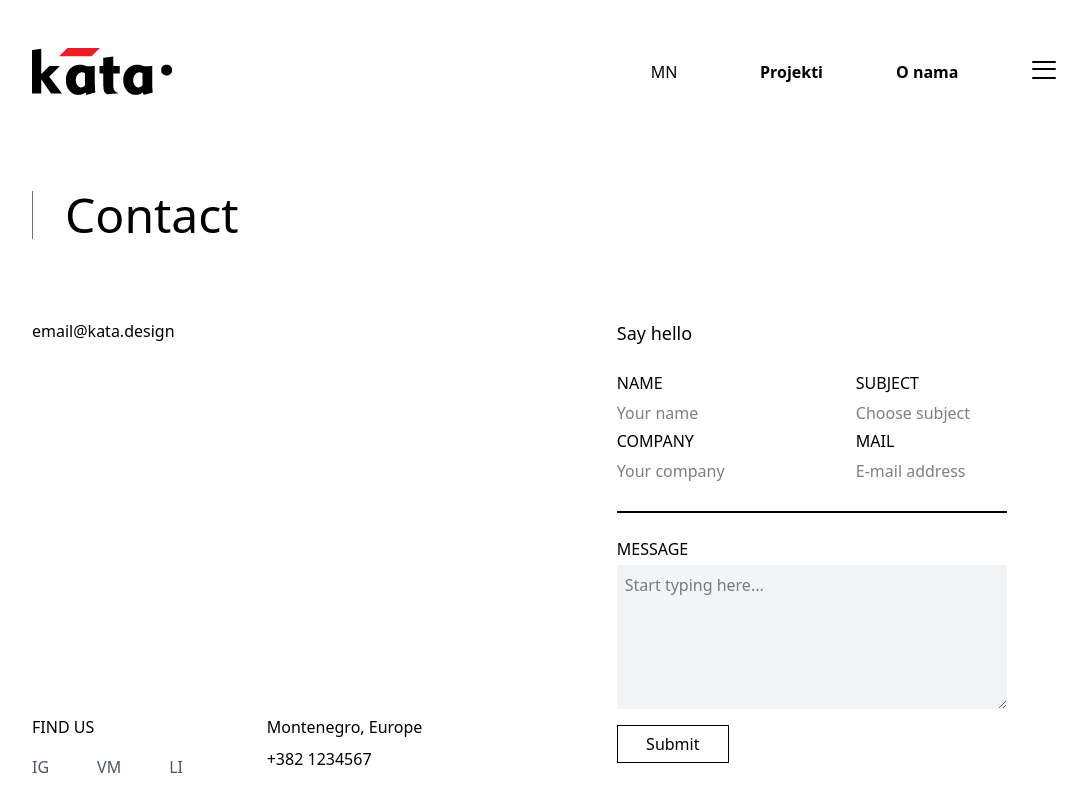
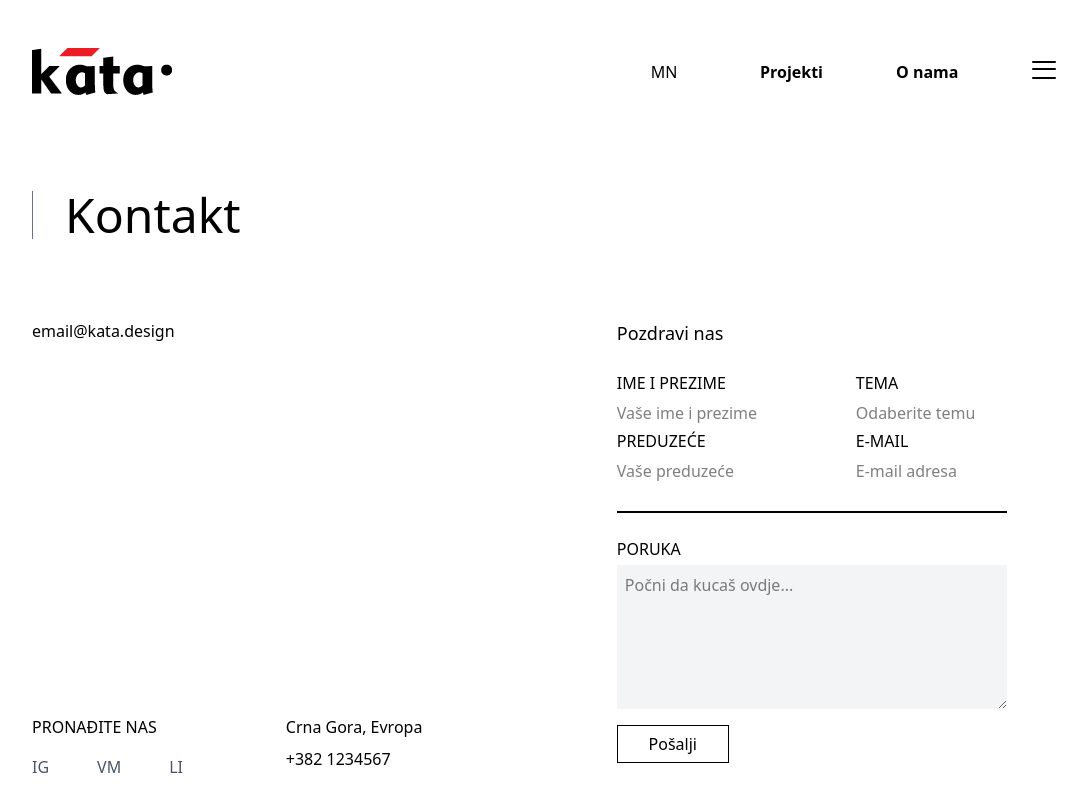
Before and after one commit to Suksii/katadesign-next, a Next.js app: page /1/contact in a window 1280 px wide. Shown: the top 812 px of the page, without its empty margins (96-1183 px from the left). Built offline with nearby package versions, Linux system fonts and the light colour scheme.

Commit message:
contact page translated

```diff
--- a/messages/en.json
+++ b/messages/en.json
@@ -11,6 +11,7 @@
     "o_nama": "About"
   },
   "ServicesPage": {
+    "usluge": "Services",
     "uslugeNaslov": "Kata Studio develops comprehensive visual solutions — from concept to execution — with a focus on:",
     "kreativni_koncepti_i_umjetnička_direkcija": {
       "title": "Creative Concepts & Art Direction",
@@ -75,5 +76,22 @@
       "Combining strategy, design, and production into a unified creative process, we collaborate with individuals and institutions through bold and strategic communication.",
       "Together, we create impact."
     ]
+  },
+  "ContactPage": {
+    "kontakt": "Contact",
+    "pronadjite_nas": "Find us",
+    "ime": "Fullname",
+    "ime_placeholder": "Your fullname",
+    "preduzece": "Company",
+    "preduzece_placeholder": "Your company",
+    "tema": "Subject",
+    "tema_placeholder": "Choose subject",
+    "mail": "Mail",
+    "mail_placeholder": "E-mail address",
+    "poruka": "Message",
+    "pisite_ovdje": "Start typing here...",
+    "crna_gora_evropa": "Crna Gora, Evropa",
+    "pozdravi_nas": "Say hello",
+    "posalji": "Submit"
   }
 }
--- a/messages/mn.json
+++ b/messages/mn.json
@@ -11,6 +11,7 @@
     "o_nama": "O nama"
   },
   "ServicesPage": {
+    "usluge": "Usluge",
     "uslugeNaslov": "Kata studio razvija kompletna vizuelna rješenja od ideje do realizacije, sa fokusom na:",
     "kreativni_koncepti_i_umjetnička_direkcija": {
       "title": "Kreativni koncepti i umjetnička direkcija",
@@ -76,5 +77,22 @@
       "Kao tim posvećen oblikovanju i realizaciji ideja, razvijamo digitalna iskustva koja povezuju potrebe klijenata sa savremenim tokovima u dizajnu i inovacijama, stvarajući rješenja koja su estetski relevantna i funkcionalno održiva.",
       "Kroz svaki projekat stvaramo komunikaciju koja se pamti."
     ]
+  },
+  "ContactPage": {
+    "kontakt": "Kontakt",
+    "pronadjite_nas": "Pronađite nas",
+    "ime": "Ime i prezime",
+    "ime_placeholder": "Vaše ime i prezime",
+    "preduzece": "Preduzeće",
+    "preduzece_placeholder": "Vaše preduzeće",
+    "tema": "Tema",
+    "tema_placeholder": "Odaberite temu",
+    "mail": "E-mail",
+    "mail_placeholder": "E-mail adresa",
+    "poruka": "Poruka",
+    "pisite_ovdje": "Počni da kucaš ovdje...",
+    "crna_gora_evropa": "Crna Gora, Evropa",
+    "pozdravi_nas": "Pozdravi nas",
+    "posalji": "Pošalji"
   }
 }
--- a/src/app/[locale]/(black-layout)/services/page.js
+++ b/src/app/[locale]/(black-layout)/services/page.js
@@ -6,7 +6,7 @@ import React from "react";
 const ServicesPage = () => {
   const t = useTranslations("ServicesPage");
   return (
-    <PagesWrapper title="Services">
+    <PagesWrapper title={t("usluge")}>
       <h2>{t("uslugeNaslov")}</h2>
       <div>
         <Services />
--- a/src/app/[locale]/(white-layout)/contact/page.js
+++ b/src/app/[locale]/(white-layout)/contact/page.js
@@ -1,11 +1,14 @@
 import SocialLinks from "@/components/SocialLinks";
 import PagesWrapper from "@/components/wrappers/PagesWrapper";
+import { useTranslations } from "next-intl";
 import React from "react";
 
 const ContactPage = () => {
+  const t = useTranslations("ContactPage");
+
   return (
     <PagesWrapper
-      title="Contact"
+      title={t("kontakt")}
       titleClassName="!text-5xl"
       layoutClassName="max-w-full"
     >
@@ -14,63 +17,65 @@ const ContactPage = () => {
           <p>email@kata.design</p>
           <div className="flex justify-between md:w-[80%]">
             <div className="flex flex-col gap-4">
-              <p className="uppercase font-medium">Find us</p>
+              <p className="uppercase font-medium">{t("pronadjite_nas")}</p>
               <SocialLinks
                 containerClassName="flex justify-between gap-8 lg:gap-12"
                 linkClassName="text-gray-600 font-medium uppercase cursor-pointer"
               />
             </div>
             <div className="flex flex-col gap-2">
-              <p className="font-medium">Montenegro, Europe</p>
+              <p className="font-medium">{t("crna_gora_evropa")}</p>
               <p className="font-medium">+382 1234567</p>
             </div>
           </div>
         </div>
         <div className="flex-1 w-full">
           <form className="w-full lg:w-[80%] mx-auto">
-            <p className="text-lg pb-6">Say hello</p>
+            <p className="text-lg pb-6">{t("pozdravi_nas")}</p>
             <div className="flex md:flex-col lg:flex-row items-center gap-2 w-full">
               <div className="flex flex-col gap-0.5 w-full">
-                <label className="uppercase font-medium">Name</label>
+                <label className="uppercase font-medium">{t("ime")}</label>
                 <input
-                  placeholder="Your name"
+                  placeholder={t("ime_placeholder")}
                   className="focus:outline-none py-1"
                 />
               </div>
               <div className="flex flex-col gap-0.5 w-full">
-                <label className="uppercase font-medium">Subject</label>
+                <label className="uppercase font-medium">{t("tema")}</label>
                 <input
-                  placeholder="Choose subject"
+                  placeholder={t("tema_placeholder")}
                   className="focus:outline-none py-1"
                 />
               </div>
             </div>
             <div className="flex md:flex-col lg:flex-row items-center gap-2 w-full">
               <div className="flex flex-col gap-0.5 w-full">
-                <label className="uppercase font-medium">Company</label>
+                <label className="uppercase font-medium">
+                  {t("preduzece")}
+                </label>
                 <input
-                  placeholder="Your company"
+                  placeholder={t("preduzece_placeholder")}
                   className="focus:outline-none py-1"
                 />
               </div>
               <div className="flex flex-col gap-0.5 w-full">
-                <label className="uppercase font-medium">Mail</label>
+                <label className="uppercase font-medium">{t("mail")}</label>
                 <input
-                  placeholder="E-mail address"
+                  placeholder={t("mail_placeholder")}
                   className="focus:outline-none py-1"
                 />
               </div>
             </div>
             <hr className="my-6 h-0.5 bg-black" />
             <div className="flex flex-col gap-1">
-              <label className="uppercase font-medium">Message</label>
+              <label className="uppercase font-medium">{t("poruka")}</label>
               <textarea
-                placeholder="Start typing here..."
+                placeholder={t("pisite_ovdje")}
                 className="min-h-36 max-h-96 bg-gray-100 p-2"
               />
             </div>
             <button className="my-4 border border-black py-1.5 min-w-28 cursor-pointer hover:bg-black hover:text-white transition-all ease-linear duration-200">
-              Submit
+              {t("posalji")}
             </button>
           </form>
         </div>
```
